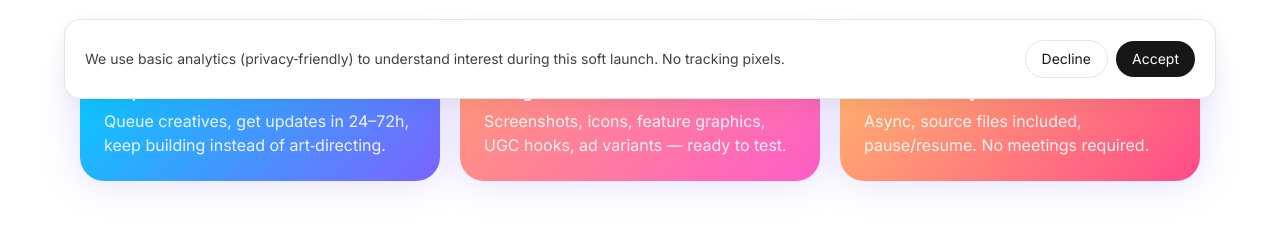
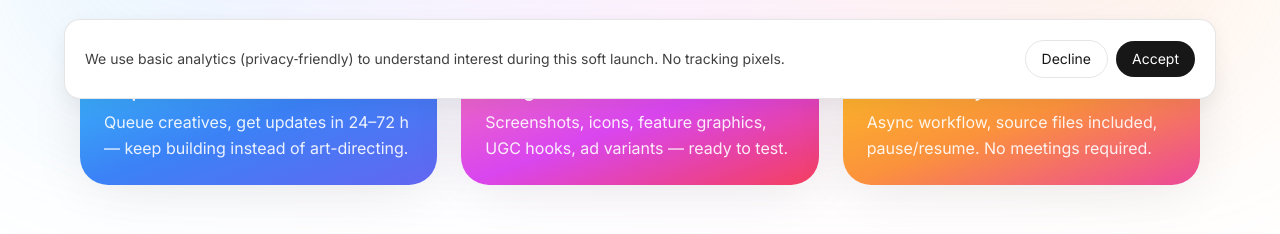
Before and after one commit to GeorgeValandis/appcreative, a plain HTML site: page index.html in a window 1280 px wide. Shown: the part 689-923 px from the top of the page. Drawn offline with nearby package versions, Linux system fonts and the light colour scheme; a web font is replaced by a local one.

Commit message:
Update index.html

```diff
--- a/index.html
+++ b/index.html
@@ -131,20 +131,37 @@
 
 <!-- WHY NOW / BENEFITS -->
 <section id="why" class="mx-auto max-w-6xl px-4 pt-10 md:pt-14">
-    <div class="grid md:grid-cols-3 gap-5">
-      <div class="rounded-3xl p-6 text-white shadow-glow" style="background:linear-gradient(135deg,#00d0ff 0%,#7d63ff 100%);">
+  <div class="grid md:grid-cols-3 gap-6">
+    <!-- Card 1 -->
+    <div class="rounded-[1.75rem] p-6 text-white shadow-[0_4px_60px_-10px_rgba(0,0,0,0.12)]
+      bg-gradient-to-br from-sky-400 via-blue-500 to-indigo-500">
       <h3 class="text-lg font-semibold">Ship faster</h3>
-        <p class="mt-1 text-white/90">Queue creatives, get updates in 24–72h, keep building instead of art‑directing.</p>
+      <p class="mt-1 text-white/90 leading-relaxed">
+        Queue creatives, get updates in 24–72 h — keep building instead of art-directing.
+      </p>
     </div>
-      <div class="rounded-3xl p-6 text-white shadow-glow" style="background:linear-gradient(135deg,#ff9a76 0%,#ff5dc8 100%);">
+
+    <!-- Card 2 -->
+    <div class="rounded-[1.75rem] p-6 text-white shadow-[0_4px_60px_-10px_rgba(0,0,0,0.12)]
+      bg-gradient-to-br from-pink-400 via-fuchsia-500 to-rose-500">
       <h3 class="text-lg font-semibold">Designed for stores & ads</h3>
-        <p class="mt-1 text-white/90">Screenshots, icons, feature graphics, UGC hooks, ad variants — ready to test.</p>
+      <p class="mt-1 text-white/90 leading-relaxed">
+        Screenshots, icons, feature graphics, UGC hooks, ad variants — ready to test.
+      </p>
     </div>
-      <div class="rounded-3xl p-6 text-white shadow-glow" style="background:linear-gradient(135deg,#ffb86b 0%,#ff4b8a 100%);">
-        <h3 class="text-lg font-semibold">Indie‑friendly</h3>
-        <p class="mt-1 text-white/90">Async, source files included, pause/resume. No meetings required.</p>
+
+    <!-- Card 3 -->
+    <div class="rounded-[1.75rem] p-6 text-white shadow-[0_4px_60px_-10px_rgba(0,0,0,0.12)]
+      bg-gradient-to-br from-amber-400 via-orange-400 to-pink-500">
+      <h3 class="text-lg font-semibold">Indie-friendly</h3>
+      <p class="mt-1 text-white/90 leading-relaxed">
+        Async workflow, source files included, pause/resume. No meetings required.
+      </p>
     </div>
   </div>
+
+  <!-- Soft glow around all cards -->
+  <div class="absolute inset-0 -z-10 blur-[100px] opacity-20 bg-gradient-to-r from-sky-300 via-fuchsia-300 to-orange-300"></div>
 </section>
 
   <!-- WORK (placeholders) -->
```
Lines whose indentation alone changed are shown as unchanged.
